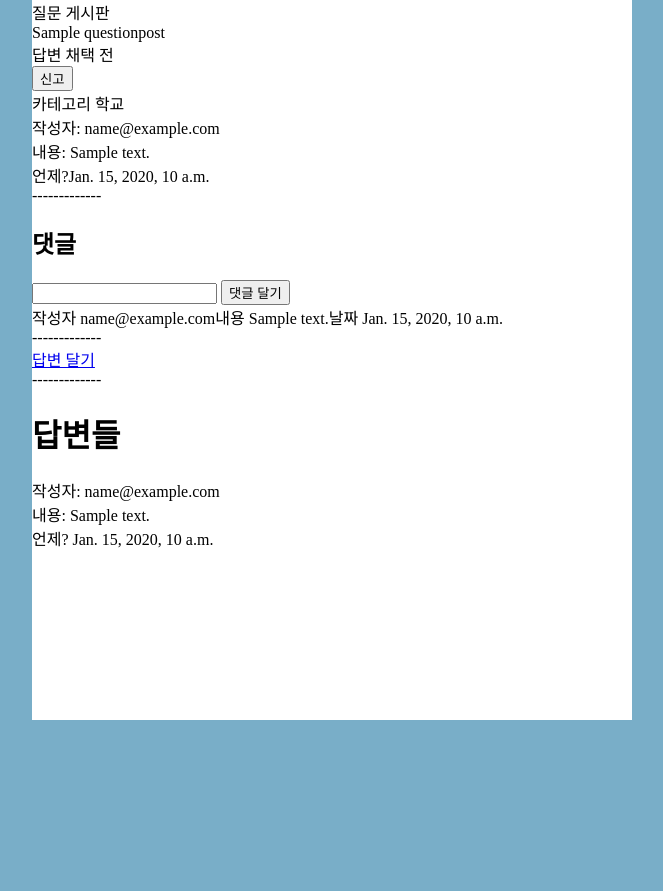
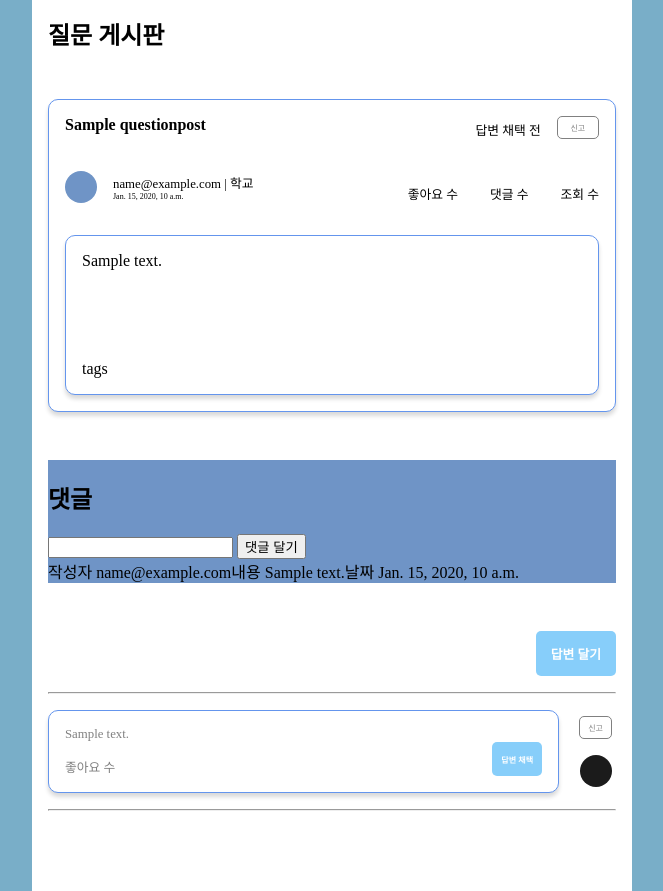
Before and after one commit to hufslion10th/ShareAbroad, a Django app: page /QnA/detail/1 in a window 1280 px wide. Shown: the part 80-971 px from the top of the page, without its empty margins (308-971 px from the left). Before the commit the page ends 800 px from the top, so only its background shows below. Run offline with Django 4.2, Linux system fonts and the light colour scheme; tables that the repository leaves empty hold one stand-in row (values such as "Sample post").

Commit message:
💄[MOD] detail page css

```diff
--- /dev/null
+++ b/static/css/QnA/detail.css
@@ -0,0 +1,208 @@
+.q-detail-page {
+  padding: 1rem;
+  display: flex;
+  flex-direction: column;
+}
+.q-detail-page > .main-title {
+  font-size: 1.5rem;
+  font-weight: 700;
+  margin-bottom: 3rem;
+}
+.q-detail-page > .question {
+  box-sizing: border-box;
+  padding: 1rem;
+  background: #FFFFFF;
+  border: 1px solid cornflowerblue;
+  box-shadow: #dadada 0 4px 4px;
+  border-radius: 10px;
+  margin-bottom: 3rem;
+}
+.q-detail-page > .question > .title-wrap {
+  display: flex;
+  justify-content: space-between;
+  margin-bottom: 2rem;
+}
+.q-detail-page > .question > .title-wrap > .title {
+  font-size: 1rem;
+  font-weight: 700;
+  margin-bottom: 1rem;
+  margin: 0;
+}
+.q-detail-page > .question > .title-wrap > .other {
+  display: flex;
+  align-items: flex-end;
+}
+.q-detail-page > .question > .title-wrap > .other > div {
+  font-size: 0.8rem;
+  font-weight: 500;
+}
+.q-detail-page > .question > .title-wrap > .other > button {
+  box-sizing: border-box;
+  border-radius: 5px;
+  cursor: pointer;
+  text-align: center;
+  text-decoration: none;
+  max-height: 1.5rem;
+  padding: 0.3rem 0.8rem;
+  border: 1px solid gray;
+  background: white;
+  font-size: 0.5rem;
+  font-weight: 400;
+  color: gray;
+  margin-left: 1rem;
+}
+.q-detail-page > .question > .q-info {
+  display: flex;
+  justify-content: space-between;
+  margin-bottom: 2rem;
+}
+.q-detail-page > .question > .q-info > .user-info {
+  display: flex;
+}
+.q-detail-page > .question > .q-info > .user-info > .profile-photo {
+  width: 2rem;
+  height: 2rem;
+  border-radius: 50%;
+  background: #6f94c6;
+  margin-right: 1rem;
+}
+.q-detail-page > .question > .q-info > .user-info > div:last-child {
+  display: flex;
+  flex-direction: column;
+  justify-content: center;
+}
+.q-detail-page > .question > .q-info > .user-info > div:last-child > div:first-child {
+  font-size: 0.8rem;
+  font-weight: 500;
+}
+.q-detail-page > .question > .q-info > .user-info > div:last-child > div:last-child {
+  font-size: 0.5rem;
+  font-weight: 300;
+}
+.q-detail-page > .question > .q-info > .responses {
+  display: flex;
+  align-items: flex-end;
+}
+.q-detail-page > .question > .q-info > .responses > div {
+  margin-left: 1rem;
+  display: flex;
+}
+.q-detail-page > .question > .q-info > .responses > div > * {
+  margin-left: 0.5rem;
+}
+.q-detail-page > .question > .q-info > .responses > div > div {
+  font-size: 0.8rem;
+  font-weight: 300;
+}
+.q-detail-page > .question > .q-content {
+  box-sizing: border-box;
+  padding: 1rem;
+  background: #FFFFFF;
+  border: 1px solid cornflowerblue;
+  box-shadow: #dadada 0 4px 4px;
+  border-radius: 10px;
+  display: flex;
+  flex-direction: column;
+  justify-content: space-between;
+  min-height: 10rem;
+}
+.q-detail-page > .q-comment {
+  background: #6f94c6;
+  margin-bottom: 3rem;
+}
+.q-detail-page > .answer {
+  display: flex;
+  flex-direction: column;
+  margin-bottom: 3rem;
+}
+.q-detail-page > .answer > .answer-btn {
+  box-sizing: border-box;
+  border-radius: 5px;
+  cursor: pointer;
+  text-align: center;
+  text-decoration: none;
+  min-width: 80px;
+  padding: 0.8rem;
+  border: none;
+  background: lightskyblue;
+  font-size: 0.8rem;
+  font-weight: 700;
+  color: white;
+  margin-left: auto;
+}
+.q-detail-page > .answer > .each-a > hr {
+  background-color: #6f94c6;
+  margin: 1rem 0;
+}
+.q-detail-page > .answer > .each-a > .content-wrap {
+  display: flex;
+}
+.q-detail-page > .answer > .each-a > .content-wrap > .content-box {
+  box-sizing: border-box;
+  padding: 1rem;
+  background: #FFFFFF;
+  border: 1px solid cornflowerblue;
+  box-shadow: #dadada 0 4px 4px;
+  border-radius: 10px;
+  display: flex;
+  flex-direction: column;
+  justify-content: space-between;
+  flex-basis: 90%;
+  margin-right: 1rem;
+  font-size: 0.8rem;
+  font-weight: 400;
+  color: gray;
+}
+.q-detail-page > .answer > .each-a > .content-wrap > .content-box > .other {
+  display: flex;
+  justify-content: space-between;
+}
+.q-detail-page > .answer > .each-a > .content-wrap > .content-box > .other > button {
+  box-sizing: border-box;
+  border-radius: 5px;
+  cursor: pointer;
+  text-align: center;
+  text-decoration: none;
+  min-width: 80px;
+  padding: 0.8rem;
+  border: none;
+  background: lightskyblue;
+  font-size: 0.8rem;
+  font-weight: 700;
+  color: white;
+  min-width: 50px;
+  padding: 0.5rem;
+  font-size: 0.5rem;
+}
+.q-detail-page > .answer > .each-a > .content-wrap > .other {
+  display: flex;
+  flex-direction: column;
+  justify-content: center;
+  align-items: center;
+  flex: auto;
+}
+.q-detail-page > .answer > .each-a > .content-wrap > .other > button {
+  box-sizing: border-box;
+  border-radius: 5px;
+  cursor: pointer;
+  text-align: center;
+  text-decoration: none;
+  max-height: 1.5rem;
+  padding: 0.3rem 0.8rem;
+  border: 1px solid gray;
+  background: white;
+  font-size: 0.5rem;
+  font-weight: 400;
+  color: gray;
+  padding-left: 0.5rem;
+  padding-right: 0.5rem;
+  margin-bottom: 1rem;
+}
+.q-detail-page > .answer > .each-a > .content-wrap > .other > div {
+  background: #1b1b1b;
+  border-radius: 50%;
+  width: 2rem;
+  height: 2rem;
+}
+
+/*# sourceMappingURL=detail.css.map */
--- /dev/null
+++ b/static/css/QnA/detail.scss
@@ -0,0 +1,179 @@
+@use '../variables' as var;
+
+.q-detail-page {
+  padding: 1rem;
+  display: flex;
+  flex-direction: column;
+
+  > .main-title {
+    @include var.main-title();
+    margin-bottom: 3rem;
+  }
+
+  > .question {
+    @include var.box-basic();
+    margin-bottom: 3rem;
+
+    > .title-wrap {
+      display: flex;
+      justify-content: space-between;
+      margin-bottom: 2rem;
+
+      > .title {
+        @include var.sub-title();
+        margin: 0;
+      }
+
+      > .other {
+        display: flex;
+        align-items: flex-end;
+
+        > div {
+          font-size: 0.8rem;
+          font-weight: 500;
+        }
+
+        > button {
+          @include var.btn-sue();
+          margin-left: 1rem;
+        }
+      }
+    }
+
+    > .q-info {
+      display: flex;
+      justify-content: space-between;
+      margin-bottom: 2rem;
+
+      > .user-info {
+        display: flex;
+
+        > .profile-photo {
+          width: 2rem;
+          height: 2rem;
+          border-radius: 50%;
+          background: #6f94c6;
+          margin-right: 1rem;
+        }
+
+        > div:last-child {
+          display: flex;
+          flex-direction: column;
+          justify-content: center;
+
+          > div:first-child {
+            font-size: 0.8rem;
+            font-weight: 500;
+          }
+
+          > div:last-child {
+            font-size: 0.5rem;
+            font-weight: 300;
+          }
+        }
+      }
+
+      > .responses {
+        display: flex;
+        align-items: flex-end;
+
+        > div {
+          margin-left: 1rem;
+          display: flex;
+
+          > * {
+            margin-left: 0.5rem;
+          }
+
+          > div {
+            font-size: 0.8rem;
+            font-weight: 300;
+          }
+        }
+      }
+    }
+
+    > .q-content {
+      @include var.box-basic();
+      display: flex;
+      flex-direction: column;
+      justify-content: space-between;
+      min-height: 10rem;
+    }
+  }
+
+  > .q-comment {
+    background: #6f94c6;
+    margin-bottom: 3rem;
+  }
+
+  > .answer {
+    display: flex;
+    flex-direction: column;
+    margin-bottom: 3rem;
+
+    > .answer-btn {
+      @include var.btn-basic();
+      margin-left: auto;
+    }
+
+    > .each-a {
+      > hr {
+        background-color: var.$color-main-blue;
+        margin: 1rem 0;
+      }
+
+      > .content-wrap {
+        display: flex;
+        //flex-grow: 3fr 1fr;
+
+        > .content-box {
+          @include var.box-basic();
+          display: flex;
+          flex-direction: column;
+          justify-content: space-between;
+          flex-basis: 90%;
+          margin-right: 1rem;
+
+          font-size: 0.8rem;
+          font-weight: 400;
+          color: gray;
+
+          > .other {
+            display: flex;
+            justify-content: space-between;
+
+            > button {
+              @include var.btn-basic();
+              min-width: 50px;
+              padding: 0.5rem;
+              font-size: 0.5rem;
+            }
+          }
+        }
+
+        > .other {
+          display: flex;
+          flex-direction: column;
+          justify-content: center;
+          align-items: center;
+          flex: auto;
+
+          > button {
+            @include var.btn-sue();
+            padding-left: 0.5rem;
+            padding-right: 0.5rem;
+            margin-bottom: 1rem;
+          }
+
+          > div {
+            background: #1b1b1b;
+            border-radius: 50%;
+            width: 2rem;
+            height: 2rem;
+          }
+        }
+      }
+    }
+  }
+}
--- a/templates/QnA/detail.html
+++ b/templates/QnA/detail.html
@@ -1,5 +1,10 @@
 {% extends 'layout.html' %}
-{% load static %}
+<head>
+    {% block extraheads %}
+    {% load static %}
+    <link rel="stylesheet" href="{% static 'css/QnA/detail.css' %}">
+    {% endblock %}
+</head>
 
 {% block content %}
 <div class="q-detail-page">
@@ -10,27 +15,45 @@
             <div class="title">{{ question.title }}</div>
             <div class="other">
                 {% if picked_answer %}
-                <div>답변 채택 완료</div>
+                <div class="pick-true">답변 채택 완료</div>
                 {% else %}
-                <div>답변 채택 전</div>
+                <div class="pick-false">답변 채택 전</div>
                 {% endif %}
                 <button>신고</button>
             </div>
         </div>
 
         <div class="q-info">
-            <div class="">
-
+            <div class="user-info">
+                <div class="profile-photo"></div>
+                <div>
+                    <div class="id">{{ question.writer }} | {{ question.category }} </div>
+                    <div>{{ question.created_at }}</div>
+                </div>
+            </div>
+            <div class="responses">
+                <div class="like">
+                    <img>
+                    <div>좋아요 수</div>
+                </div>
+                <div class="comment">
+                    <img>
+                    <div>댓글 수</div>
+                </div>
+                <div class="watch">
+                    <img>
+                    <div>조회 수</div>
+                </div>
             </div>
         </div>
+
+        <div class="q-content">
+            <div>{{ question.content }}</div>
+            <div>tags</div>
+        </div>
     </div>
-    <div>카테고리 {{ question.category }}</div>
-    <div>작성자: {{ question.writer }}</div>
-    <div>내용: {{ question.content }}</div>
-    <div>언제?{{ question.created_at }}</div>
-    <div>-------------</div>
 
-    <section>
+    <section class="q-comment">
         <h1>댓글</h1>
         <div>
             <input type="text" class="commentQ">
@@ -45,18 +68,33 @@
         </div>
     </section>
 
-    <div>-------------</div>
 
-    <a href="{% url 'QnA:create-A' question.id %}">답변 달기</a>
+    <section class="answer">
+        <a href="{% url 'QnA:create-A' question.id %}" class="answer-btn">답변 달기</a>
 
-    <div>-------------</div>
-    <h1>답변들</h1>
-    {% for answer in answers %}
-    <div>작성자: {{ answer.writer }}</div>
-    <div>내용: {{ answer.content }}</div>
-    <div>언제? {{ answer.created_at }}</div>
-    {% endfor %}
-
+        <div class="each-a">
+            {% for answer in answers %}
+            <hr>
+            <div class="content-wrap">
+                <div class="content-box">
+                    <div class="content">{{ answer.content }}</div>
+                    <div class="other">
+                        <div class="like">
+                            <img>
+                            <div>좋아요 수</div>
+                        </div>
+                        <button class="pick-btn">답변 채택</button>
+                    </div>
+                </div>
+                <div class="other">
+                    <button>신고</button>
+                    <div></div>
+                </div>
+            </div>
+            {% endfor %}
+            <hr>
+        </div>
+    </section>
 </div>
 
 <script>
```
Also changed, not shown: static/css/QnA/list.css (+5 -3 lines), static/css/QnA/questionCreate.css (+5 -3 lines), static/css/_variables.scss (+22 -3 lines), 3 other files.
